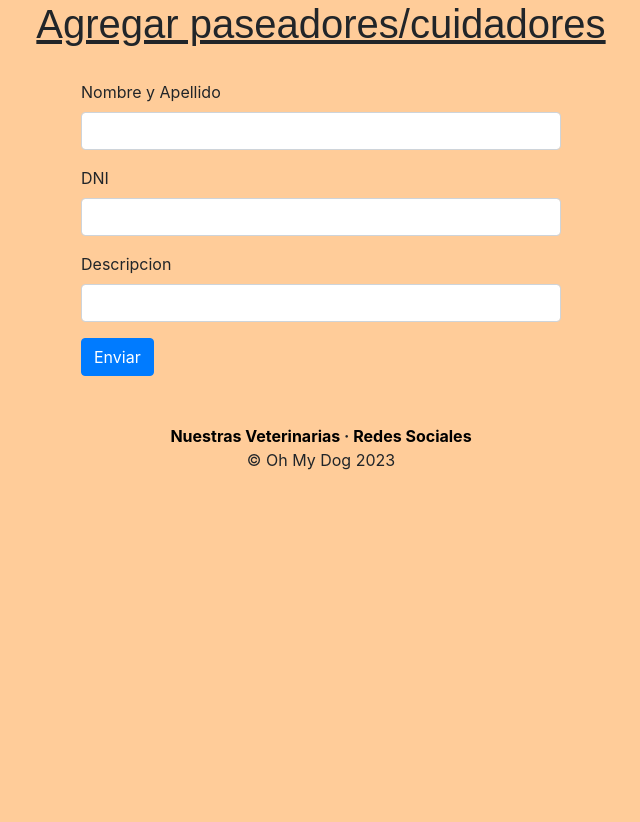
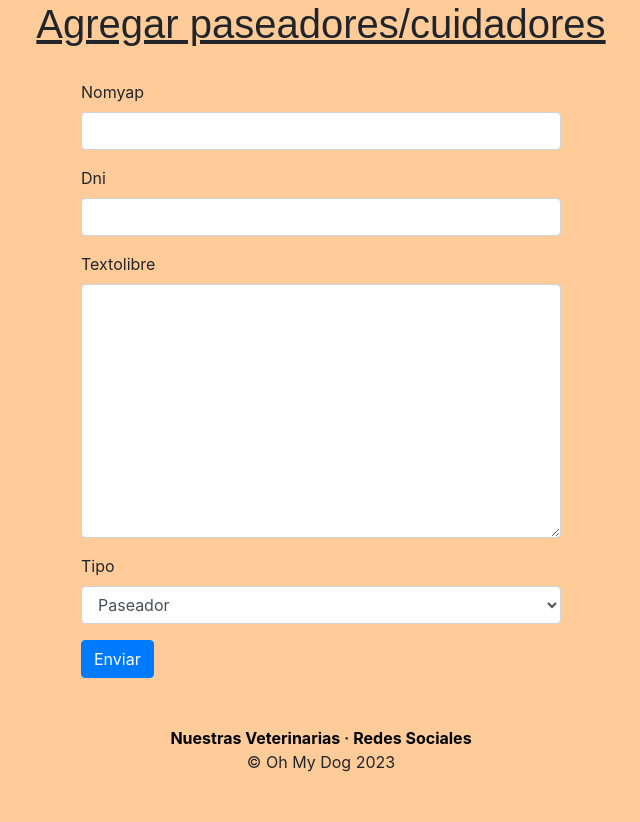
Before and after one commit to federicoherce/oh-my-dog, a Django app: page /paseadores_cuidadores/agregar_paseador_cuidador in a window 1280 px wide. Shown: the part 122-944 px from the top of the page, without its empty margins (319-959 px from the left). Before the commit the page ends 592 px from the top, so only its background shows below. Run offline with Django 4.2, Linux system fonts and the light colour scheme; the visitor is signed in with stand-in values (Sample User, id 1); some libraries are stand-ins or nearby versions.

Commit message:
fixes grales

```diff
--- a/ohmydog/paseadores_cuidadores/forms.py
+++ b/ohmydog/paseadores_cuidadores/forms.py
@@ -4,19 +4,37 @@ from .models import PaseadorCuidador
 from django.utils.translation import gettext_lazy as _
 from django.core.validators import RegexValidator
 
-class CrearPaseadorCuidador(forms.Form):
-    nomyap = forms.CharField(label="Nombre y Apellido", max_length=50)
-    dni = forms.CharField(label="DNI", max_length=50)
-    textolibre = forms.CharField(label="Descripcion", max_length=50)
+class CrearPaseadorCuidador(forms.ModelForm):
+    class Meta:
+        model = PaseadorCuidador
+        fields = ('nomyap', 'dni', 'textolibre', 'tipo',)
 
-    class Meta():
-        model = PaseadorCuidador
-        fields = ('nomyap', 'dni', 'textolibre')
+#class CrearPaseadorCuidador(forms.Form):
+#    TIPO_CHOICES = [
+#        ('P', 'Paseador'),
+#        ('C', 'Cuidador'),
+#    ]
+#    nomyap = forms.CharField(label="Nombre y Apellido", max_length=50)
+#    dni = forms.CharField(max_length=8, required=True, validators=[
+#            RegexValidator(r'^[0-9]{8}$', 'El DNI debe tener 8 dígitos.')], error_messages= {
+#           'unique': 'Ya existe un usuario con este DNI'})
+#    textolibre = forms.CharField(label="Descripcion", max_length=50)
+#    tipo = forms.ChoiceField(choices=TIPO_CHOICES)
+#
+#    class Meta():
+#        model = PaseadorCuidador
+#        fields = ('nomyap', 'dni', 'textolibre', 'tipo')
+
 
 
 class modificarPaseadorCuidador(forms.Form):
+    TIPO_CHOICES = [
+        ('P', 'Paseador'),
+        ('C', 'Cuidador'),
+    ]
     nomyap = forms.CharField(max_length=30, required=True)
     dni = forms.CharField(max_length=8, required=True, validators=[
             RegexValidator(r'^[0-9]{8}$', 'El DNI debe tener 8 dígitos.')], error_messages= {
             'unique': 'Ya existe un usuario con este DNI'})
     textolibre = forms.CharField(max_length=200, required=True)
+    tipo = forms.ChoiceField(choices=TIPO_CHOICES)
--- a/ohmydog/paseadores_cuidadores/models.py
+++ b/ohmydog/paseadores_cuidadores/models.py
@@ -1,9 +1,17 @@
 from django.db import models
 from django.core.exceptions import ValidationError
 from datetime import date
+from django.core.validators import RegexValidator
 
 # Create your models here.
 class PaseadorCuidador(models.Model):
+    TIPO_CHOICES = [
+        ('P', 'Paseador'),
+        ('C', 'Cuidador'),
+    ]
+
     nomyap = models.CharField(max_length=50)
-    dni = models.CharField(error_messages={'unique': 'Ya existe un usuario con este DNI'}, max_length=30, unique=True)
+    dni = models.CharField(unique=True, error_messages={'unique': 'Ya existe un usuario con este DNI'}, max_length=8, validators=[
+            RegexValidator(r'^[0-9]{8}$', 'El DNI debe tener 8 dígitos.')])
     textolibre = models.TextField(max_length=200)
+    tipo = models.CharField(max_length=10, choices=TIPO_CHOICES, default='P')
--- a/ohmydog/paseadores_cuidadores/templates/agregar_paseador_cuidador.html
+++ b/ohmydog/paseadores_cuidadores/templates/agregar_paseador_cuidador.html
@@ -10,9 +10,15 @@
     <meta charset="UTF-8">
     <meta http-equiv="X-UA-Compatible" content="IE=edge">
     <meta name="viewport" content="width=device-width, initial-scale=1.0">
+    <script src="https://unpkg.com/sweetalert/dist/sweetalert.min.js"> </script>
     <title>Agregar paseador o cuidador</title>
 </head>
 <body>
+    {% for msg in messages %}
+    <script>
+        swal('{{msg}}');
+    </script>
+    {% endfor %}
     <h1 class="titulos-format">
         Agregar paseadores/cuidadores
     </h1>
--- a/ohmydog/paseadores_cuidadores/views.py
+++ b/ohmydog/paseadores_cuidadores/views.py
@@ -13,16 +13,24 @@ def agregar_paseador_cuidador(request):
         if form.is_valid():
             PaseadorCuidador.objects.create(nomyap=request.POST['nomyap'],
                                  dni=request.POST['dni'],
-                                 textolibre=request.POST['textolibre'])
-            return redirect('home')
+                                 textolibre=request.POST['textolibre'],
+                                 tipo=request.POST['tipo'])
+            return redirect('listar_paseadores_cuidadores')
     else:
         form = CrearPaseadorCuidador()
     return render(request, 'agregar_paseador_cuidador.html', {
         'form': form
     })
 
+
+
 def listar_paseadores_cuidadores(request):
     paseadores_cuidadores = PaseadorCuidador.objects.all
+
+    if request.GET.get('tipo'):
+        filtrado = request.GET['tipo']
+        if filtrado != "":
+            paseadores_cuidadores = PaseadorCuidador.objects.filter(tipo=filtrado)
 
     if request.method == "POST":
         pc_a_borrar = PaseadorCuidador.objects.get(dni=request.POST['paseador_cuidador.dni'])
@@ -42,6 +50,7 @@ def modificar_paseador_cuidador(request, dni):
             nuevoNomyap = request.POST.get('nomyap')
             nuevoDni = request.POST.get('dni')
             nuevoTextoLibre = request.POST.get('textolibre')
+            nuevoTipo = request.POST.get('tipo')
             todosLosDnis = PaseadorCuidador.objects.exclude(dni=paseador_cuidador.dni).values_list('dni', flat=True)
             if nuevoDni in todosLosDnis:
                 messages.error(request, "El dni ya se encuentra registrado")
@@ -49,6 +58,7 @@ def modificar_paseador_cuidador(request, dni):
             paseador_cuidador.nomyap = nuevoNomyap
             paseador_cuidador.dni = nuevoDni
             paseador_cuidador.textolibre = nuevoTextoLibre
+            paseador_cuidador.tipo = nuevoTipo
             paseador_cuidador.save()
             messages.success(request, 'Datos modificados con exito')
             return redirect('listar_paseadores_cuidadores')
```
Also changed, not shown: ohmydog/adopcion/templates/perros_en_adopcion.html (+4 -6 lines), ohmydog/paseadores_cuidadores/templates/listar_paseadores_cuidadores.html (+14 -1 lines), ohmydog/turnos/templates/turnos_cliente.html (+26 -1 lines), ohmydog/turnos/views.py (+11 -2 lines), ohmydog/paseadores_cuidadores/migrations/0002_paseadorcuidador_tipo.py (added).
